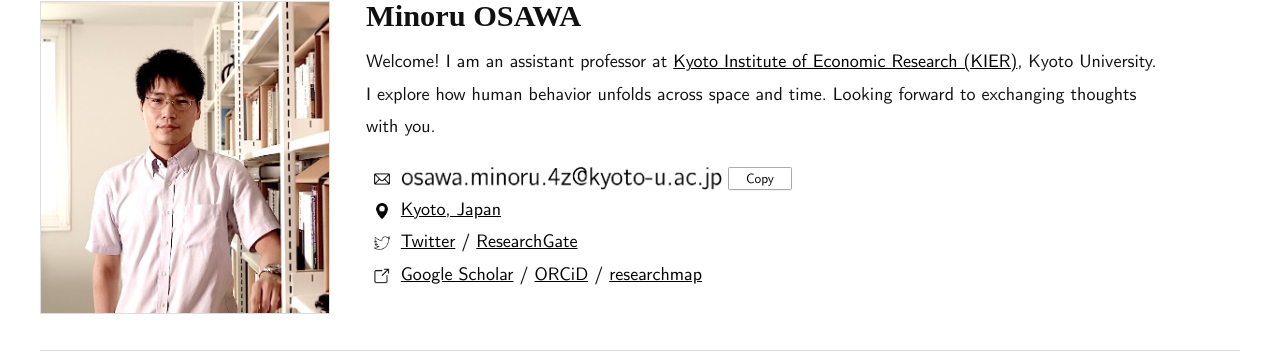
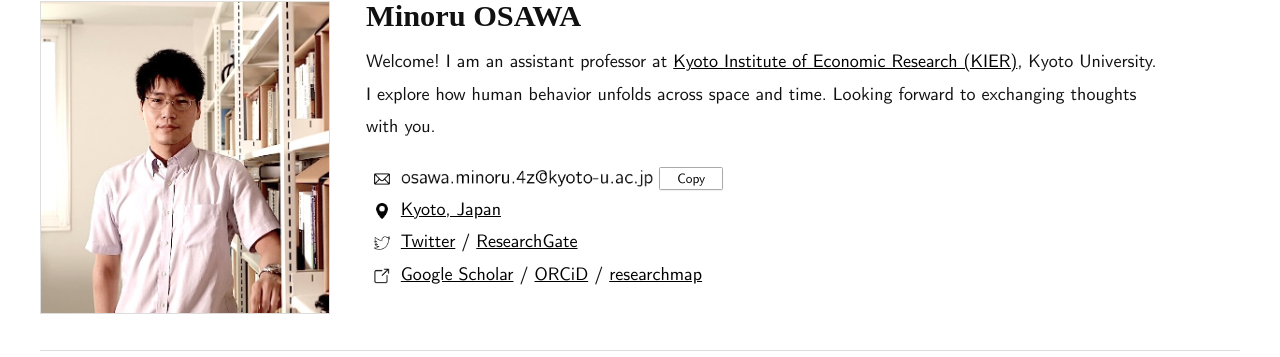
Before and after one commit to mino-osawa/mino-osawa.github.io, a Jekyll site: the page built from index.markdown, in a window 1280 px wide. Shown: the part 123-480 px from the top of the page. Built offline with Jekyll 4.4.1, drawn with Linux system fonts in a browser that asks for light colours; some web fonts are replaced.

Commit message:
fix error

```diff
--- a/_includes/profile.html
+++ b/_includes/profile.html
@@ -6,7 +6,7 @@
         <h1>Minoru OSAWA</h1>
         <p>Welcome! I am an assistant professor at <a href="https://www.kier.kyoto-u.ac.jp/en/">Kyoto Institute of Economic Research (KIER)</a>, Kyoto University. I explore how human behavior unfolds across space and time. Looking forward to exchanging thoughts with you.</p>
         <ul class="info">
-        <li class="em"><img src="/assets/img/em.png" style="height:1.4rem; vertical-align: middle;"> <button id="cpem" class="em-button" type="button">Copy</button><noscript>This site requires JavaScript.</noscript></li>
+        <li class="em"><img src="/assets/img/em.png" style="height:1.1rem; vertical-align: middle;"> <button id="cpem" class="em-button" type="button">Copy</button><noscript>This site requires JavaScript.</noscript></li>
         <li class="loc"><a href="https://maps.app.goo.gl/E2Qxmj5z11s1J57G9">Kyoto, Japan</a></li>
         <li class="twt"><a href="https://twitter.com/minoru_osawa">Twitter</a> / <a href="https://www.researchgate.net/profile/Minoru-Osawa">ResearchGate</a></li>
         <li class="lnks"><a href="https://scholar.google.co.jp/citations?user=qKxF-dkAAAAJ">Google Scholar</a> / <a href="https://orcid.org/0000-0001-9067-5375">ORCiD</a> /  <a href="https://researchmap.jp/minoru_osawa">researchmap</a></li>
```
